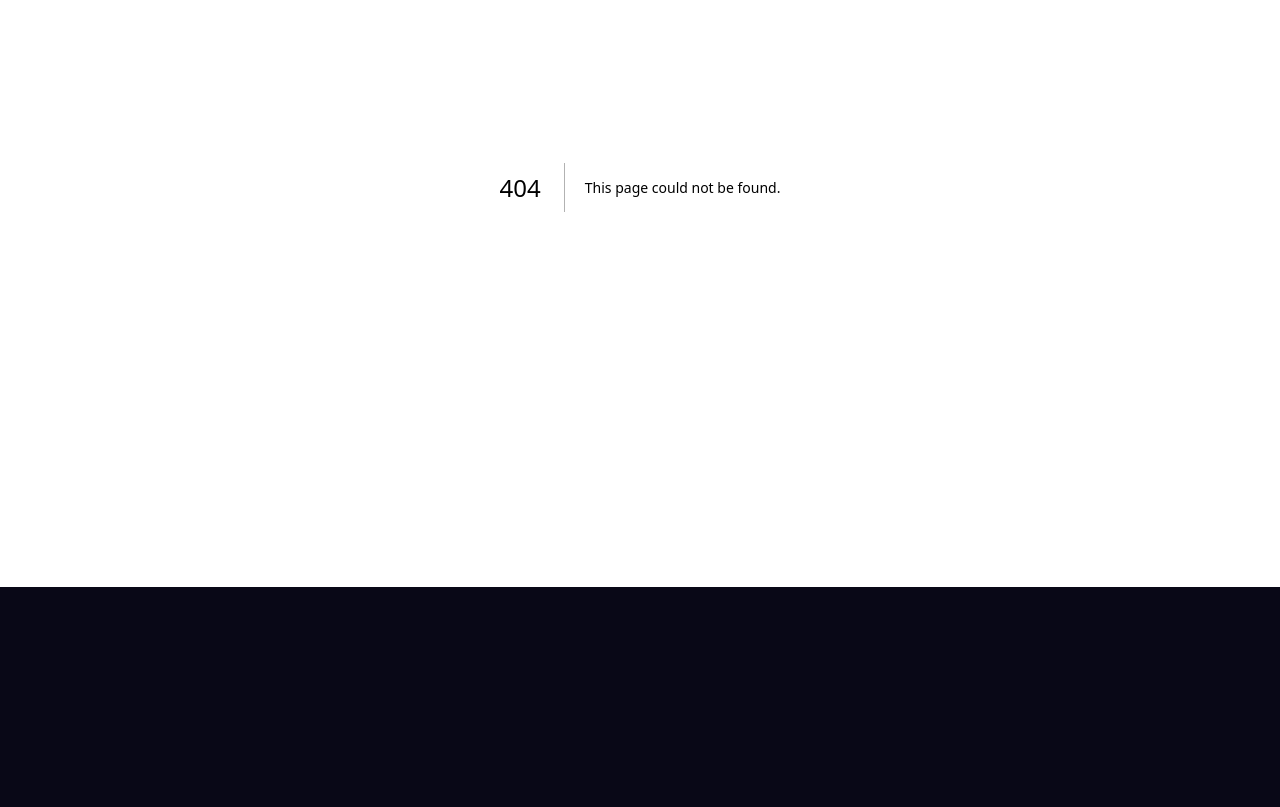
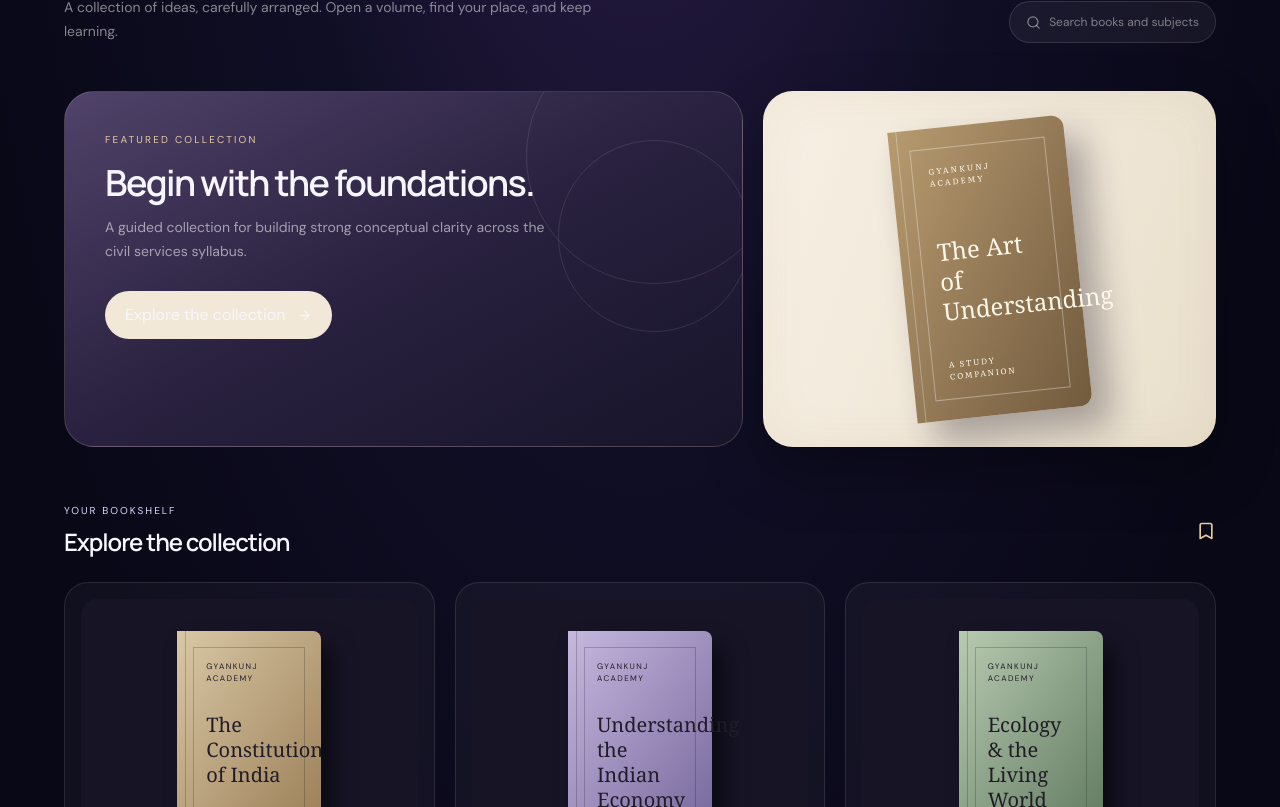
Before and after one commit to kshitiz2007-cpu/digital-university-metaverse, a Next.js app: page /library in a window 1280 px wide. Before the commit this address had no page. Shown: the part 213-1020 px from the top of the page. Before the commit the page ends 800 px from the top, so only its background shows below. Built offline with nearby package versions, Linux system fonts and the light colour scheme.

Commit message:
feat: add interactive campus and book-first library experience

```diff
--- /dev/null
+++ b/src/app/library/page.tsx
@@ -0,0 +1,24 @@
+import Link from "next/link";
+import { ArrowLeft, ArrowRight, BookOpen, Bookmark, Search, Sparkles } from "lucide-react";
+
+const books = [
+  { id: "constitution", title: "The Constitution of India", category: "POLITY & GOVERNANCE", chapters: "12 chapters", tone: "from-[#d9c8a6] to-[#9c8058]", mark: "01" },
+  { id: "economy", title: "Understanding the Indian Economy", category: "ECONOMY", chapters: "9 chapters", tone: "from-[#c7b8df] to-[#796a9e]", mark: "02" },
+  { id: "environment", title: "Ecology & the Living World", category: "ENVIRONMENT", chapters: "8 chapters", tone: "from-[#b8cbb1] to-[#637c62]", mark: "03" },
+];
+
+export default function LibraryPage() {
+  return <main className="min-h-screen px-5 py-7 md:px-12">
+    <header className="flex items-center justify-between"><Link href="/" className="flex items-center gap-2 text-xs text-white/60 hover:text-white"><ArrowLeft size={15}/> Back to campus</Link><div className="text-[10px] tracking-[.22em] text-violet-200">THE GRAND LIBRARY</div></header>
+    <section className="mx-auto max-w-6xl pt-14">
+      <div className="flex flex-col justify-between gap-5 md:flex-row md:items-end"><div><div className="flex items-center gap-2 text-xs uppercase tracking-[.2em] text-violet-200"><Sparkles size={14}/> A quieter place to think</div><h1 className="display mt-3 text-4xl font-semibold md:text-6xl">The living <span className="font-serif italic text-[#e7cba0]">library.</span></h1><p className="mt-3 max-w-xl text-sm leading-6 text-white/50">A collection of ideas, carefully arranged. Open a volume, find your place, and keep learning.</p></div><div className="flex items-center gap-2 rounded-full border border-white/12 bg-white/5 px-4 py-3 text-xs text-white/45"><Search size={15}/> Search books and subjects</div></div>
+      <div className="mt-12 grid gap-5 lg:grid-cols-[1.2fr_.8fr]">
+        <div className="relative overflow-hidden rounded-[30px] border border-[#d5c19b]/20 bg-gradient-to-br from-[#51436a] via-[#29213f] to-[#17142a] p-7 md:p-10"><div className="absolute -right-10 -top-16 h-64 w-64 rounded-full border border-white/10"/><div className="absolute -right-2 top-12 h-48 w-48 rounded-full border border-white/10"/><div className="relative z-10 max-w-md"><div className="text-[10px] tracking-[.22em] text-[#e8cba1]">FEATURED COLLECTION</div><h2 className="display mt-4 text-3xl font-semibold md:text-4xl">Begin with the foundations.</h2><p className="mt-3 text-sm leading-6 text-white/55">A guided collection for building strong conceptual clarity across the civil services syllabus.</p><Link href="/library/constitution" className="mt-7 inline-flex items-center gap-3 rounded-full bg-[#f2e8d7] px-5 py-3 text-xs font-semibold text-[#29233a]">Explore the collection <ArrowRight size={15}/></Link></div></div>
+        <div className="paper flex min-h-[280px] items-center justify-center overflow-hidden rounded-[30px] p-8"><div className="relative w-44 -rotate-6 rounded-r-xl bg-gradient-to-br from-[#b79b70] to-[#725a3e] p-5 text-[#fff8e9] shadow-[18px_22px_35px_#1b152455]"><div className="absolute inset-y-0 left-2 w-px bg-white/30"/><div className="border border-white/35 p-4"><div className="text-[8px] tracking-[.24em]">GYANKUNJ ACADEMY</div><div className="mt-12 font-serif text-2xl leading-tight">The Art of Understanding</div><div className="mt-8 text-[8px] tracking-[.2em]">A STUDY COMPANION</div></div></div></div>
+      </div>
+      <div className="mt-14 flex items-center justify-between"><div><div className="text-[10px] tracking-[.2em] text-violet-200">YOUR BOOKSHELF</div><h2 className="display mt-2 text-2xl font-semibold">Explore the collection</h2></div><Bookmark className="text-[#e6c89c]" size={20}/></div>
+      <div className="mt-6 grid gap-5 sm:grid-cols-2 lg:grid-cols-3">{books.map((book) => <Link key={book.id} href={`/library/${book.id}`} className="group rounded-3xl border border-white/10 bg-white/[.035] p-4 transition hover:-translate-y-1 hover:border-white/20"><div className="flex h-64 items-center justify-center rounded-2xl bg-[#171426]"><div className={`relative h-48 w-36 rounded-r-lg bg-gradient-to-br ${book.tone} p-4 text-[#211d28] shadow-[12px_16px_22px_#0008] transition group-hover:-rotate-3`}><div className="absolute inset-y-0 left-2 w-px bg-black/20"/><div className="border border-black/20 p-3"><div className="text-[8px] tracking-[.18em]">GYANKUNJ ACADEMY</div><div className="mt-7 font-serif text-xl leading-tight">{book.title}</div><div className="mt-7 text-[8px] tracking-[.18em]">VOLUME {book.mark}</div></div></div></div><div className="mt-4 text-[9px] tracking-[.18em] text-violet-200">{book.category}</div><h3 className="mt-2 font-semibold">{book.title}</h3><div className="mt-1 flex items-center justify-between text-[11px] text-white/40"><span>{book.chapters} · Demo volume</span><BookOpen size={14}/></div></Link>)}</div>
+      <p className="mt-8 text-[11px] text-white/35">Sample titles are demonstration content. Connect the content manager and database to publish real books.</p>
+    </section>
+  </main>;
+}
```
